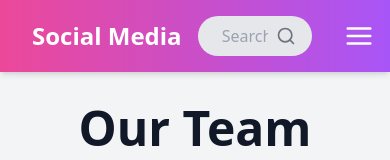
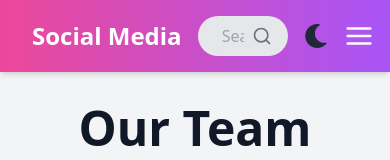
Before and after one commit to nimrodamos/fullStack-React, a React (Vite) app in the folder client/: page /About in a window 390 px wide. Shown: the top 160 px of the page. Built offline with nearby package versions, Linux system fonts and the light colour scheme.

Commit message:
new darkmode

```diff
--- a/client/src/components/Navbar.jsx
+++ b/client/src/components/Navbar.jsx
@@ -2,11 +2,10 @@ import React, { useState, useEffect, useCallback } from "react";
 import { Link, useNavigate } from "react-router-dom";
 import { FiMenu, FiSearch } from "react-icons/fi";
 import { FaSun, FaMoon } from "react-icons/fa";
-import Cookies from "js-cookie"; // To manage cookies
+import Cookies from "js-cookie";
 import { useDispatch } from "react-redux";
-import { resetUser } from "../store/slices/userSlice"; // Adjusted path for Redux slice
+import { resetUser } from "../store/slices/userSlice";
 
-// Menu links configuration
 const menuLinks = [
   { to: "/Home", label: "Home" },
   { to: "/about", label: "About" },
@@ -39,7 +38,6 @@ const Navbar = () => {
   const navigate = useNavigate();
   const dispatch = useDispatch();
 
-  // Toggle Dark Mode
   const toggleDarkMode = useCallback(() => {
     const newMode = !darkMode;
     setDarkMode(newMode);
@@ -47,19 +45,16 @@ const Navbar = () => {
     document.documentElement.classList.toggle("dark", newMode);
   }, [darkMode]);
 
-  // Logout function
   const handleLogout = () => {
-    Cookies.remove("jwt"); // Remove the JWT cookie
-    dispatch(resetUser()); // Reset user state in Redux
-    navigate("/"); // Redirect to Welcome/Login page
+    Cookies.remove("jwt");
+    dispatch(resetUser());
+    navigate("/");
   };
 
-  // Toggle the menu state
   const toggleMenu = useCallback(() => {
     setIsHovered((prev) => !prev);
   }, []);
 
-  // Close the menu by clicking outside
   const closeMenu = useCallback(() => {
     setIsHovered(false);
   }, []);
@@ -67,12 +62,12 @@ const Navbar = () => {
   return (
     <nav className="bg-gradient-to-r from-pink-500 to-purple-500 text-white p-4 shadow-md sticky top-0 z-50">
       <div className="flex items-center justify-between w-full">
-        {/* Logo in the left corner */}
+        {/* Logo */}
         <h1 className="text-2xl font-bold flex-shrink-0 pl-4 md:pl-0">
           Social Media
         </h1>
 
-        {/* Centered search bar */}
+        {/* Search Bar */}
         <form className="flex items-center bg-gray-200 rounded-full px-4 py-2 w-full max-w-md mx-4 md:mx-auto dark:bg-gray-700">
           <input
             type="text"
@@ -84,17 +79,15 @@ const Navbar = () => {
           </button>
         </form>
 
-        {/* Menu items and Dark Mode */}
+        {/* Menu Items, Logout, and Dark Mode */}
         <div className="hidden md:flex items-center space-x-6 pr-4 md:pr-0">
           <MenuItems />
-          {/* Logout button */}
           <button
             onClick={handleLogout}
             className="text-white text-lg transition-transform duration-200 hover:text-gray-300"
           >
             Logout
           </button>
-          {/* Dark Mode toggle icon */}
           <div
             className="cursor-pointer text-2xl transition-colors duration-200"
             onClick={toggleDarkMode}
@@ -108,17 +101,31 @@ const Navbar = () => {
           </div>
         </div>
 
-        {/* Hamburger icon for mobile */}
-        <div className="md:hidden relative z-50 cursor-pointer ml-4">
+        {/* Hamburger Menu for Mobile */}
+        <div className="md:hidden flex items-center space-x-4">
+          {/* Dark Mode Toggle */}
+          <div
+            className="cursor-pointer text-2xl transition-colors duration-200"
+            onClick={toggleDarkMode}
+            title="Toggle Dark Mode"
+          >
+            {darkMode ? (
+              <FaSun className="text-yellow-400" />
+            ) : (
+              <FaMoon className="text-gray-800" />
+            )}
+          </div>
+
+          {/* Menu Icon */}
           <FiMenu
-            className="text-white text-3xl"
+            className="text-white text-3xl cursor-pointer"
             aria-label="Menu"
             onClick={toggleMenu}
           />
         </div>
       </div>
 
-      {/* Sidebar for mobile */}
+      {/* Sidebar for Mobile */}
       {isHovered && (
         <>
           <div
@@ -127,14 +134,12 @@ const Navbar = () => {
           ></div>
           <div
             className="fixed top-16 right-0 bg-gray-800 text-white p-6 rounded-l-md z-40 shadow-lg transition-transform duration-300"
-            style={{
-              width: "250px",
-            }}
+            style={{ width: "250px" }}
           >
             <MenuItems onClick={closeMenu} />
             <button
               onClick={handleLogout}
-              className="text-white text-lg transition-transform duration-200 hover:text-gray-300 w-full text-left"
+              className="text-white text-lg transition-transform duration-200 hover:text-gray-300 w-full text-left mt-4"
             >
               Logout
             </button>
```
